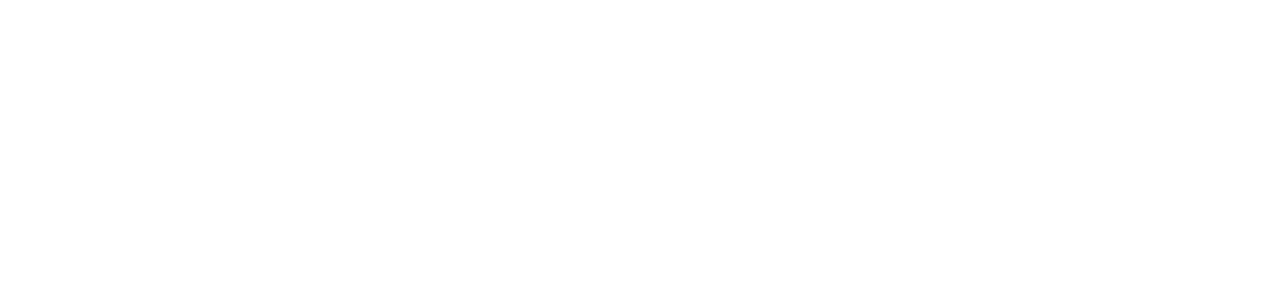
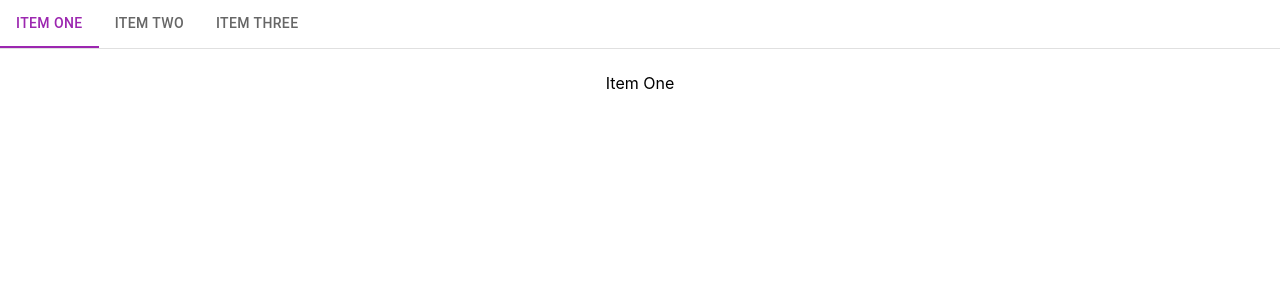
Before and after one commit to Pratz03/Rental-Website-Frontend, a React (Create React App) app: page /admin in a window 1280 px wide. Before the commit this address had no page. Shown: the top 300 px of the page. Built offline with nearby package versions, Linux system fonts and the light colour scheme.

Commit message:
admin component folder added

```diff
--- a/package.json
+++ b/package.json
@@ -19,7 +19,8 @@
     "react-redux": "^9.2.0",
     "react-router": "^7.1.3",
     "react-scripts": "5.0.1",
-    "typescript": "^5.7.3"
+    "typescript": "^5.7.3",
+    "uuid": "^11.0.5"
   },
   "scripts": {
     "start": "react-scripts start",
--- a/src/App.tsx
+++ b/src/App.tsx
@@ -3,6 +3,7 @@
 import LoginComponent from './components/LoginComponent';
 import { Route, Routes } from 'react-router';
 import Home from './components/Home';
+import AdminPanelComponent from './components/AdminPanelComponent/AdminPanelComponent';
 
 function App() {
   return (
@@ -10,6 +11,7 @@
       <Routes>
         <Route path="/" element={<LoginComponent />} />
         <Route path="home" element={<Home />} />
+        <Route path="admin" element={<AdminPanelComponent/>} />
       </Routes>
     </div>
   );
--- /dev/null
+++ b/src/components/AdminPanelComponent/AdminPanelComponent.tsx
@@ -0,0 +1,70 @@
+import { Box, Tab, Tabs } from "@mui/material";
+import React from "react";
+
+interface TabPanelProps {
+  children?: React.ReactNode;
+  index: number;
+  value: number;
+}
+
+function CustomTabPanel(props: TabPanelProps) {
+  const { children, value, index, ...other } = props;
+
+  return (
+    <div
+      role="tabpanel"
+      hidden={value !== index}
+      id={`simple-tabpanel-${index}`}
+      aria-labelledby={`simple-tab-${index}`}
+      {...other}
+    >
+      {value === index && <Box sx={{ p: 3 }}>{children}</Box>}
+    </div>
+  );
+}
+
+function a11yProps(index: number) {
+  return {
+    id: `simple-tab-${index}`,
+    "aria-controls": `simple-tabpanel-${index}`,
+  };
+}
+
+function AdminPanelComponent() {
+  const [value, setValue] = React.useState(0);
+
+  const handleChange = (event: React.SyntheticEvent, newValue: number) => {
+    setValue(newValue);
+  };
+
+  return (
+    <div>
+      <Box sx={{ width: "100%" }}>
+        <Box sx={{ borderBottom: 1, borderColor: "divider" }}>
+          <Tabs
+            value={value}
+            onChange={handleChange}
+            textColor="secondary"
+            indicatorColor="secondary"
+            aria-label="basic tabs example"
+          >
+            <Tab label="Item One" {...a11yProps(0)} />
+            <Tab label="Item Two" {...a11yProps(1)} />
+            <Tab label="Item Three" {...a11yProps(2)} />
+          </Tabs>
+        </Box>
+        <CustomTabPanel value={value} index={0}>
+          Item One
+        </CustomTabPanel>
+        <CustomTabPanel value={value} index={1}>
+          Item Two
+        </CustomTabPanel>
+        <CustomTabPanel value={value} index={2}>
+          Item Three
+        </CustomTabPanel>
+      </Box>
+    </div>
+  );
+}
+
+export default AdminPanelComponent;
--- a/src/components/LoginComponent.tsx
+++ b/src/components/LoginComponent.tsx
@@ -5,6 +5,7 @@
 import _ from "lodash";
 import { productMeta } from "../helpers/product";
 import { ProductMeta } from "../helpers/config";
+import { v4 as uuid } from "uuid";
 
 const LoginComponent = () => {
   const [userName, setUserName] = useState("");
@@ -27,6 +28,8 @@
   };
 
   const inputData = () => {
+    console.log(uuid());
+
     _.map(productMeta, (object: ProductMeta) => {
       console.log(object.key);
     });
```
Also changed, not shown: 1 other file (tests, documents, lock files or other folders).
